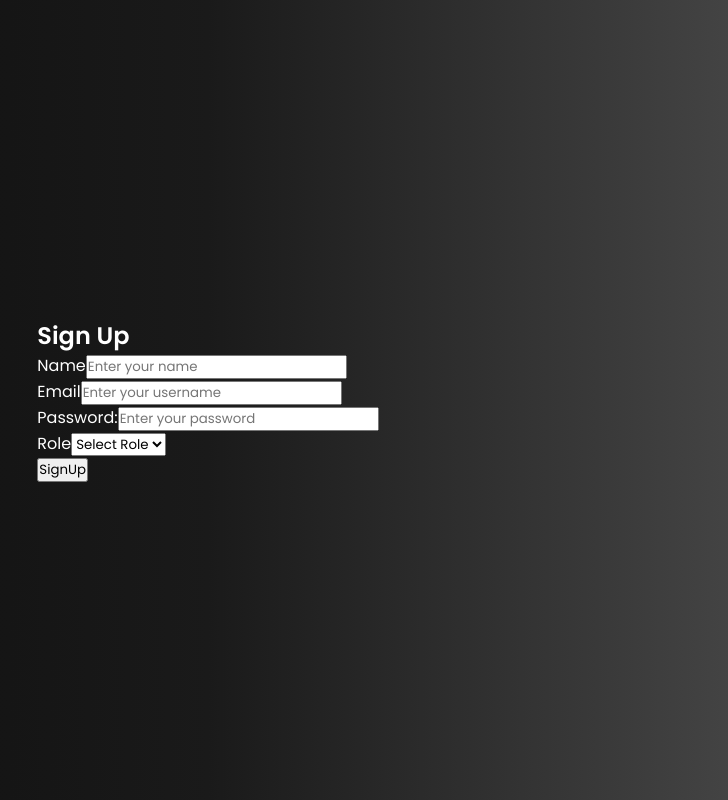
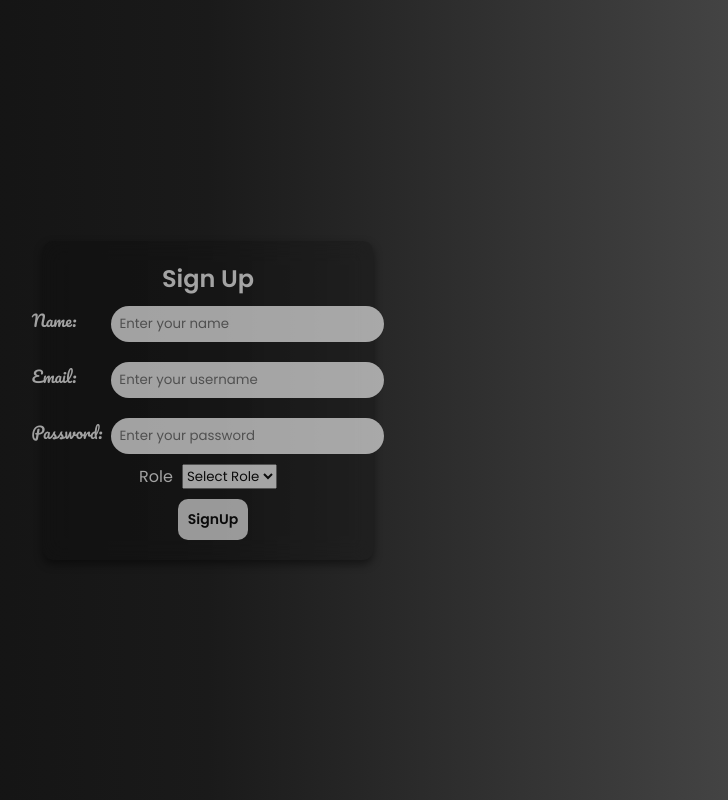
Before and after one commit to OmarMohmdSuleiman/expand-mind, a React (Vite) app in the folder frontend/: page /signup in a window 1280 px wide. Shown: the whole page, without its empty margins (432-1160 px from the left). Built offline with nearby package versions, Linux system fonts and the light colour scheme; a web font is replaced by a local one.

Commit message:
Add classNames for SignUp.jsx and add css for it

```diff
--- a/frontend/public/styles.css
+++ b/frontend/public/styles.css
@@ -86,6 +86,25 @@
     justify-content: center;
     margin-bottom: 10px;
   }
+
+  .div_3{
+    display: flex;
+    gap: 35px;
+    margin-bottom: 20px;
+    justify-content: center;
+    margin-top: 10px;
+  }
+
+  .div_4{
+    display: flex;
+    gap: 9px;
+    justify-content: center;
+    margin-bottom: 10px;
+  }
+
+  .name{
+    font-family: 'Pacifico', cursive;
+  }
   .email{
     font-family: 'Pacifico', cursive;
   }
@@ -99,6 +118,9 @@
     padding: 8px;
     width: 300px;
    }
+   .option{
+    font-family: 'Roboto Slab', serif;
+  }
 
   .btn{
     padding: 10px;
--- a/frontend/src/components/Login.jsx
+++ b/frontend/src/components/Login.jsx
@@ -64,7 +64,7 @@ function Login(){
         <div className="container">
           <h1 className="title">Welcome to<span>ExpandMind </span>Academy</h1>
           <div className="box">
-        <h2 className="login-word">Login</h2>
+        <h2 className="login-word word">Login</h2>
         <form onSubmit={handleLogin}>
           <div className="div_1">
             <label htmlFor="email" className="label email">Email: </label>
--- a/frontend/src/components/SignUp.jsx
+++ b/frontend/src/components/SignUp.jsx
@@ -55,11 +55,14 @@ function SignUp(){
     }
   }
     return(
-        <div><h2>Sign Up</h2>
+        <div className="container">
+          <div className="box">
+          <h2 className="sign-word word">Sign Up</h2>
         <form onSubmit={handleSubmit}>
-        <div>
-            <label htmlFor="userName">Name</label>
+        <div className="div_3">
+            <label htmlFor="userName" className="label name">Name: </label>
             <input
+             className="input na_me"
               type="text"
               id="name"
               placeholder="Enter your name"
@@ -68,9 +71,10 @@ function SignUp(){
               required
             />
           </div>
-          <div>
-            <label htmlFor="email">Email</label>
+          <div className="div_1">
+            <label htmlFor="email" className="label email">Email: </label>
             <input
+             className="input the-email"
               type="text"
               id="email"
               placeholder="Enter your username"
@@ -79,9 +83,10 @@ function SignUp(){
               required
             />
           </div>
-          <div>
-            <label htmlFor="password">Password:</label>
+          <div className="div_2">
+            <label htmlFor="password" className="label password">Password: </label>
             <input
+              className="input pass"
               type="password"
               id="password"
               placeholder="Enter your password"
@@ -90,22 +95,22 @@ function SignUp(){
               required
             />
           </div>
-          <div>
-          <label htmlFor="role">Role</label>
+          <div className="div_4">
+          <label htmlFor="role" className="label role">Role</label>
           <select
             id="role"
             value={role}
             onChange={handleChange}
             required
           >
-            <option value="">Select Role</option>
-            <option value="student">Student</option>
-            <option value="instructor">Instructor</option>
-            <option value="admin">Admin</option>
+            <option className="option default_option" value="">Select Role</option>
+            <option className="option" value="student">Student</option>
+            <option className="option" value="instructor">Instructor</option>
+            <option className="option" value="admin">Admin</option>
           </select>
         </div>
-          <button type="submit">SignUp</button>
-        </form></div>
+          <button type="submit" className="btn signup-btn">SignUp</button>
+        </form></div></div>
     )
 }
 
```
